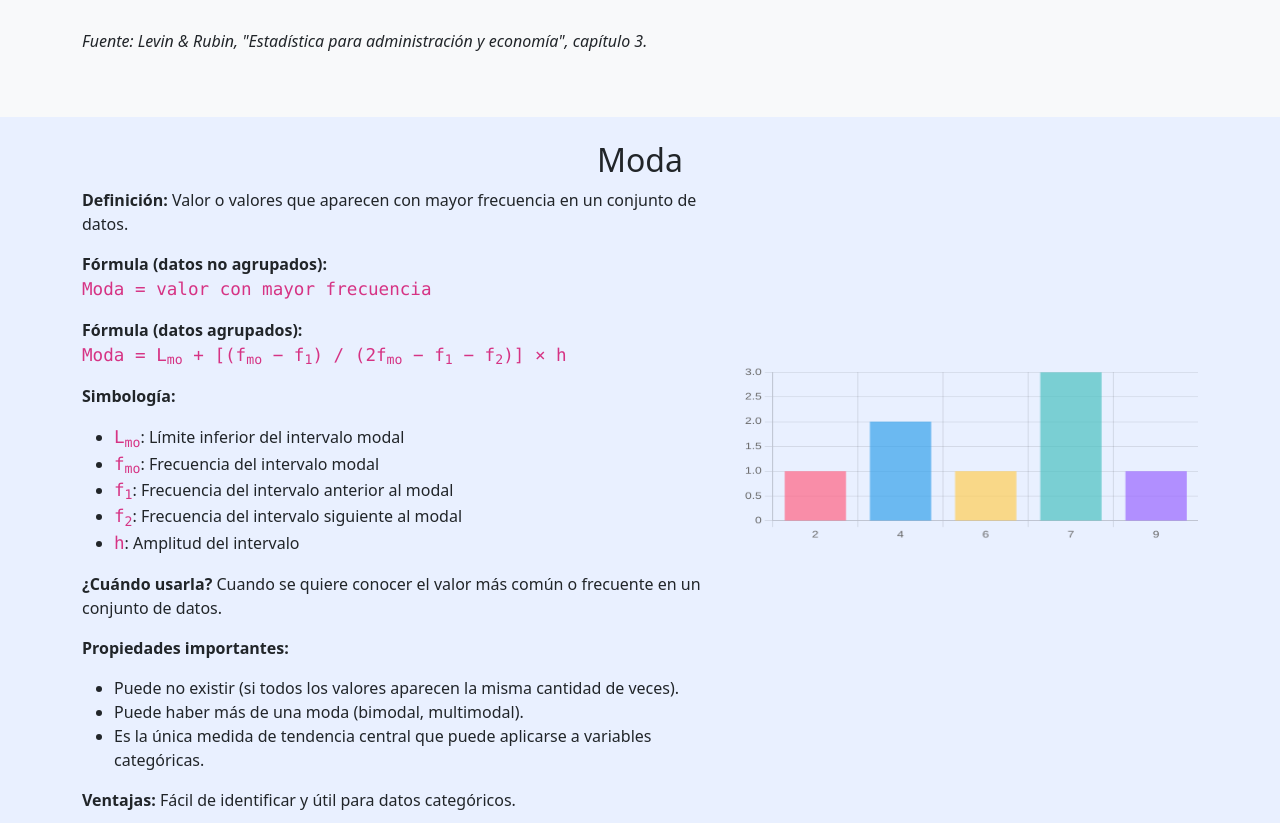
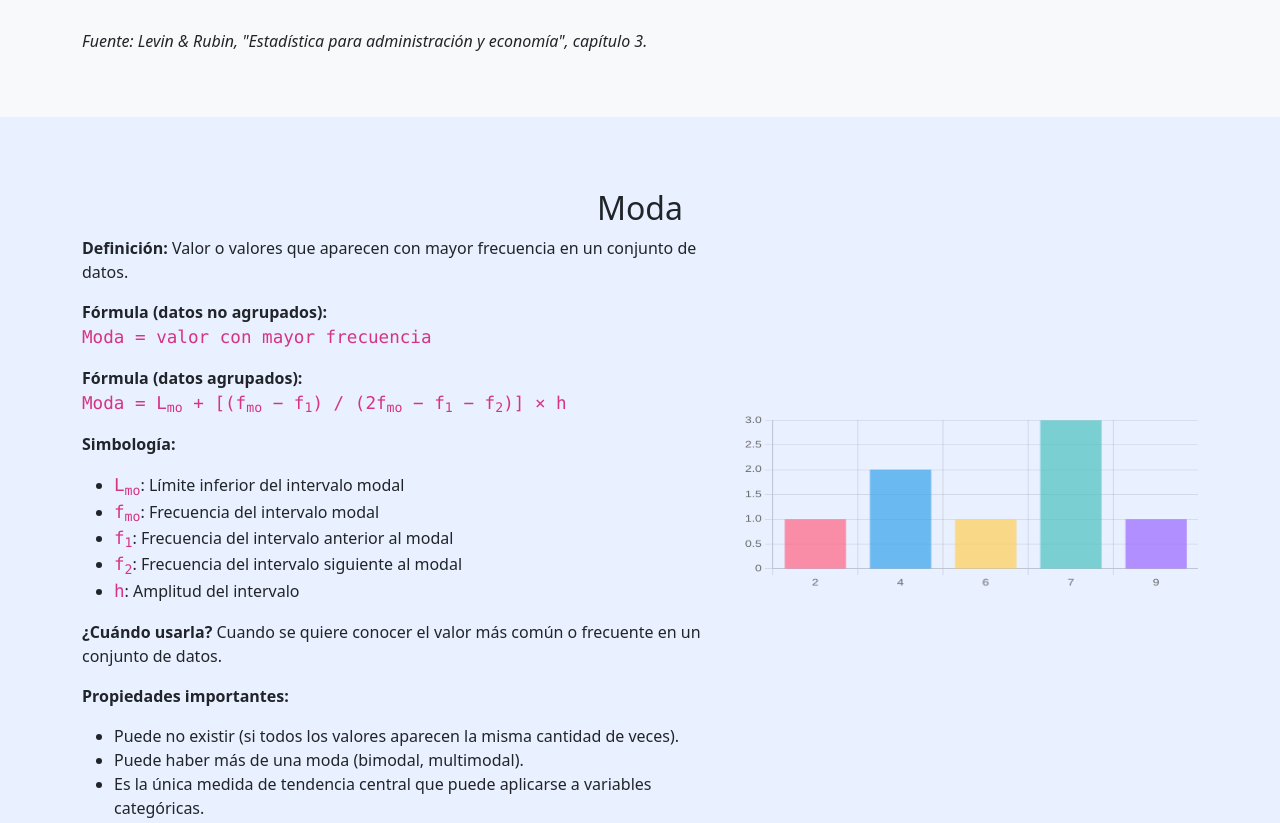
Before and after one commit to Acruzbautista501/pagina-estadistica-6AOV, a plain HTML site: page index.html in a window 1280 px wide. Shown: the part 4627-5450 px from the top of the page. Drawn offline with nearby package versions, Linux system fonts and the light colour scheme.

Commit message:
Actualizacion de la pagina

```diff
--- a/index.html
+++ b/index.html
@@ -237,8 +237,8 @@
   </div>
 </section>
 
-<section id="moda" class="bg-primary-light py-4">
-  <div class="container">
+<section id="moda" class="bg-primary-light py-5">
+  <div class="container mt-4">
     <h2 class="text-center">Moda</h2>
     <div class="row g-3">
       <div class="col-12 col-lg-6 col-xl-7">
```
